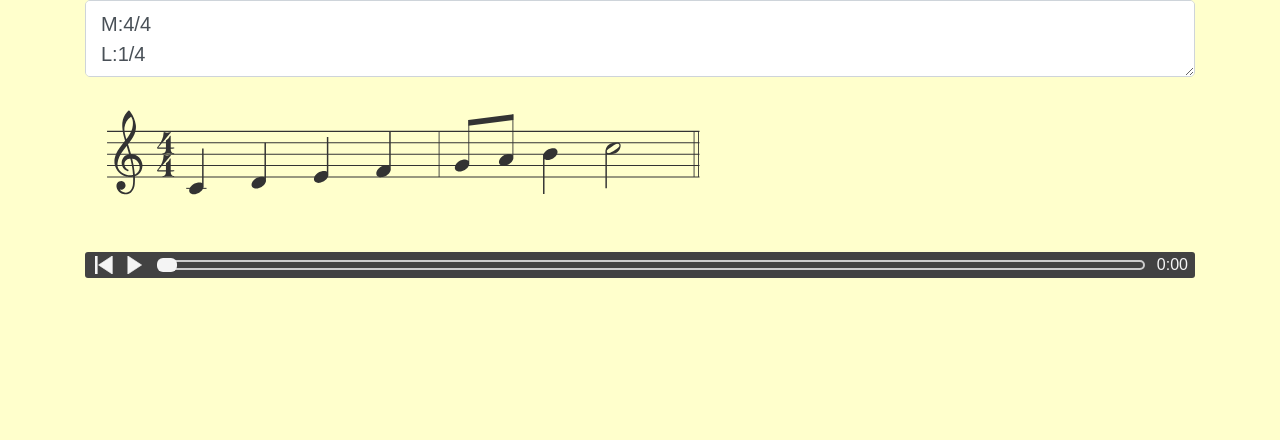
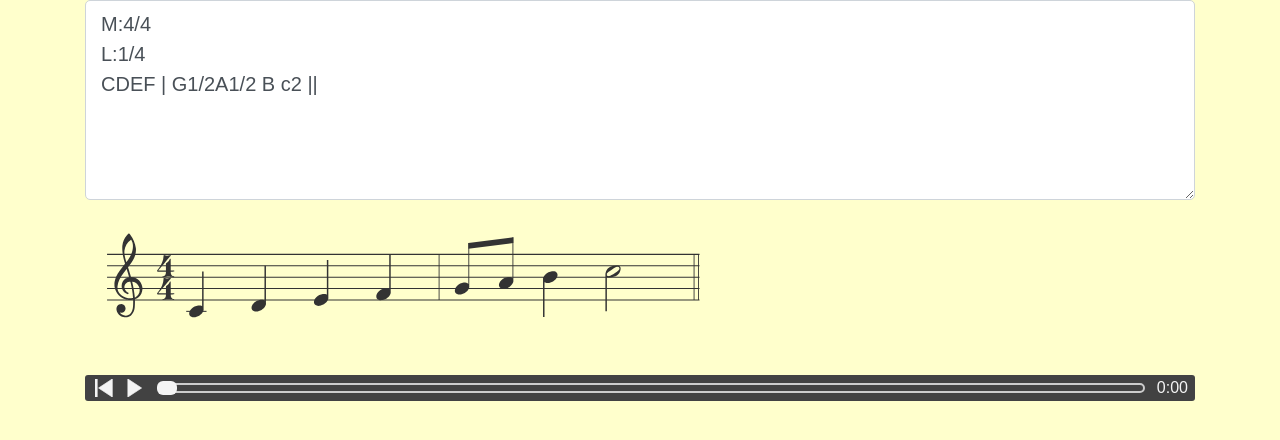
Before and after one commit to dotnsf/abcnotes, a website: page docs/index.html in a window 1280 px wide. Drawn offline with nearby package versions, Linux system fonts and the light colour scheme.

Commit message:
height: 200px

```diff
--- a/docs/index.html
+++ b/docs/index.html
@@ -57,7 +57,7 @@ body{
 <body>
 
 <div class="container">
-<textarea id="score" class="form-control">M:4/4
+<textarea id="score" class="form-control" style="height:200px;">M:4/4
 L:1/4
 CDEF | G1/2A1/2 B c2 ||
 </textarea>
```
Also changed, not shown: README.md.
